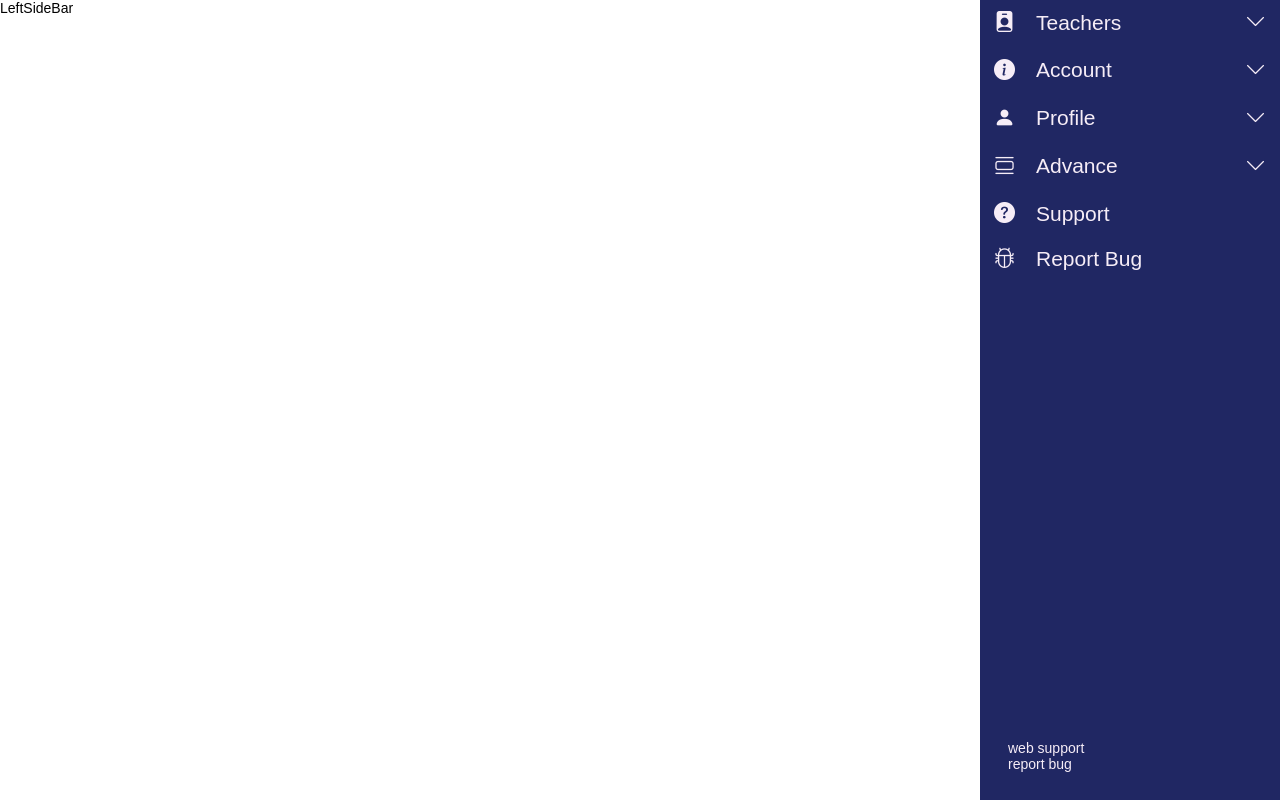
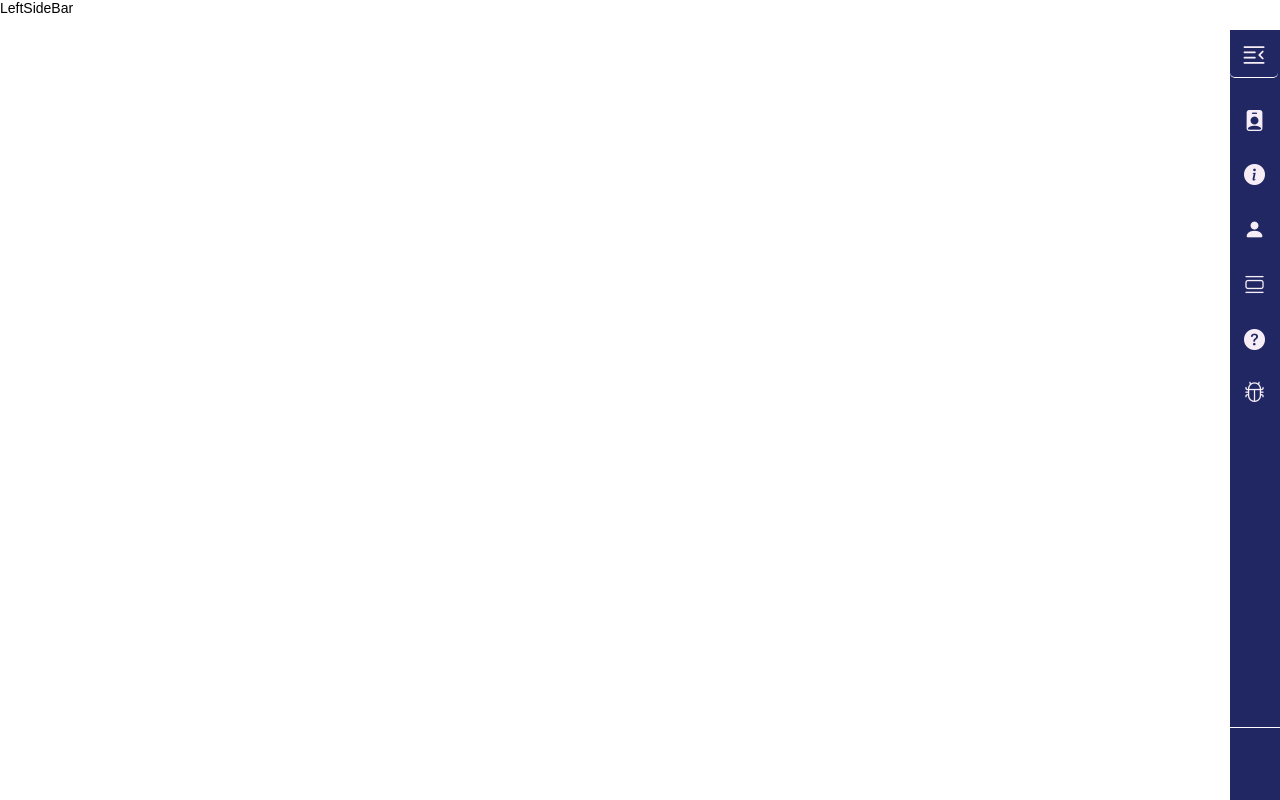
Before and after one commit to chamo7788/LMS-Project, a React (Vite) app in the folder Smart LMS/: page / in a window 1280 px wide. Built offline with nearby package versions, Linux system fonts and the light colour scheme.

Commit message:
add expand button and scrolling fuction to side bar

```diff
--- a/Smart LMS/src/assets/css/home/RightSidebar.css
+++ b/Smart LMS/src/assets/css/home/RightSidebar.css
@@ -1,15 +1,47 @@
 .rightsidebar{
     position: fixed;
-    right: 0;
-    top: 0;
-    bottom: 0;
+    right: -250px;
+    top: 30px;
+    bottom: 73px;
     width: 300px;
     background-color: #202763;
     color: var(--white);
+    transition: right 0.3s;
+    padding-top: 60px;
+    overflow-y: auto;
+}
+
+.rightsidebar.pinned {
+    right: 0; /* Adjust as needed */
+}
+
+.pin-button {
+    position: absolute;
+    left: 0px;
+    top: 5px;
+    background-color: #202763;
+
+    color: var(--white);
+    border: none;
+    cursor: pointer;
+    padding: 5px 10px;
+    border-radius: 5px;
+    font-size: 2em;
+    transition: left 0.3s;
+    border-bottom: 1px solid #fff;
+    z-index: 5;
+    transition: background-color .20s;
+}
+
+.pin-button:hover{
+    background-color: rgba(255, 255, 255, .1);
 }
 
 .rightsidebar-Items{
-    padding: .75em 1em;
+    position: relative;
+    height: auto;
+    top: 5px;
+    padding: 1em 1em;
     display: block;
     transition: background-color .20s;
     cursor: pointer;
@@ -57,6 +89,12 @@
 .web-support{
     position: fixed;
     bottom: 0;
-    font-size: 1em;
+    height: 73px;
+    width: 300px;
+    font-size: .8em;
     padding: 2em;
+    border-top: .5px solid #fff;
+    z-index: 10;
+    background-color: #202763;
+    padding-left: 5em;
 }
--- a/Smart LMS/src/components/home/RightSidebar/RightSidebar.jsx
+++ b/Smart LMS/src/components/home/RightSidebar/RightSidebar.jsx
@@ -1,10 +1,22 @@
+import { useState } from "react";
 import "../../../assets/css/home/RightSidebar.css";
 import RightSidebarItems from "./RightsidebarItems";
 import items from "../../../data/RightSidebarData.json";
 
 export function RightSidebar() {
+  const [pinned, setPinned] = useState(false);
+  const togglePinned = () => {
+    setPinned(!pinned);
+  };
   return (
-    <div className="rightsidebar">
+    <div className={`rightsidebar ${pinned ? "pinned" : ""}`}>
+      <i className="pin-button" onClick={togglePinned}>
+        <i
+          className={
+            pinned ? "bi bi-text-indent-left" : "bi bi-text-indent-right"
+          }
+        ></i>
+      </i>
       {items.map((item, index) => (
         <RightSidebarItems key={index} item={item} />
       ))}
```
Also changed, not shown: 1 other file (tests, documents, lock files or other folders).
